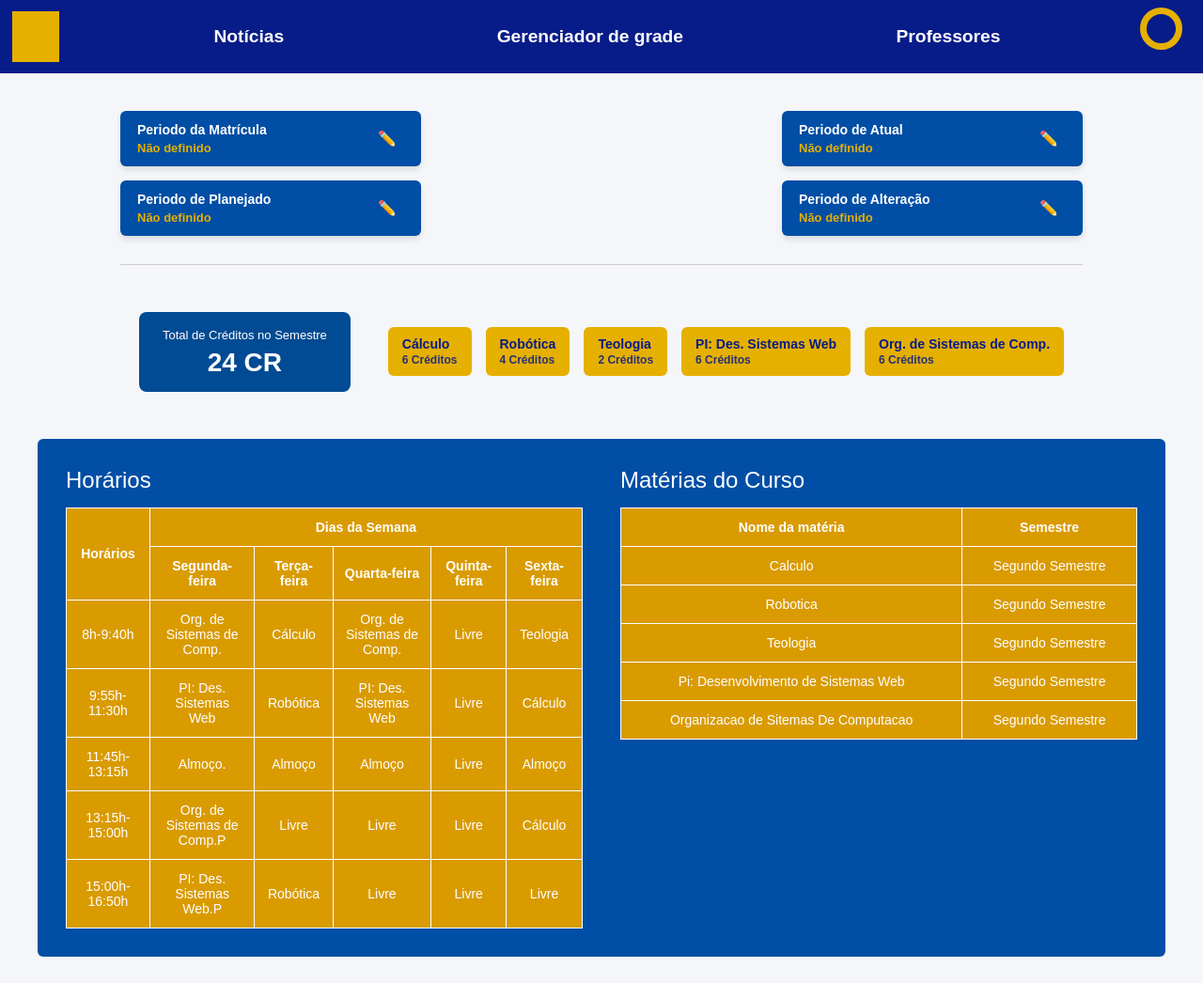
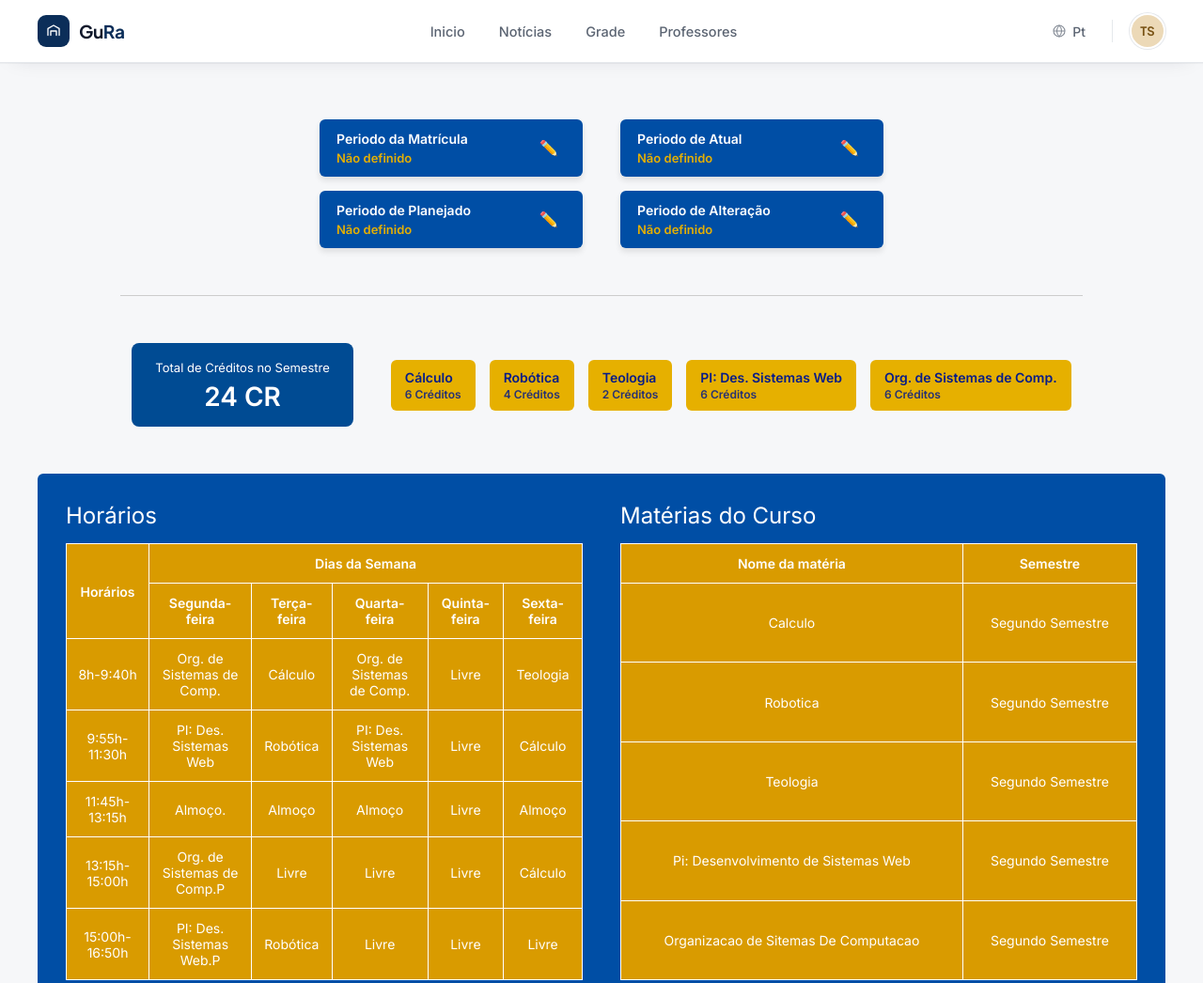
Before and after one commit to EvertonFernandesJr/GURA, a website: page gerenciador-grade.html in a window 1280 px wide. Shown: the top 1046 px of the page at 94% size. Drawn offline with Linux system fonts and the light colour scheme.

Commit message:
fix:correcao de bugs gerais

```diff
--- a/gerenciador-grade.html
+++ b/gerenciador-grade.html
@@ -5,21 +5,13 @@
     <meta name="viewport" content="width=device-width, initial-scale=1.0">
     <title>Gerenciador de Grade</title>
     <link rel="stylesheet" href="/src/styles/gerenciador-grade.css">
+    <link rel="stylesheet" href="/src/styles/navbar.css">
     <script src="/src/services/gerenciador-grade.js" defer></script>
+    <script src="/src/services/profileModal.js"></script>
+    <script src="/src/services/injectNavbar.js"></script>
 </head>
 <body>
-    <header class="navbar">
-        <div class="navbar-logo"></div>
-        <nav class="navbar-menu">
-            <a href="#noticias">Notícias</a>
-            <a href="/gerenciador-grade.html">Gerenciador de grade</a>
-            <a href="/notas-professores.html">Professores</a>
-        </nav>
-        <div class="navbar-profile">
-            <div class="profile-head"></div>
-            <div class="profile-body"></div>
-        </div>
-    </header>
+    <div id="header-nav"></div>
 
     <!-- CARDS DE TEXTO PARA OS 4 PERÍODOS -->
     <div class="container-topo">
--- a/src/styles/gerenciador-grade.css
+++ b/src/styles/gerenciador-grade.css
@@ -1,3 +1,4 @@
+@import url(theme.css);
 * {
     margin: 0;
     padding: 0;
@@ -19,71 +20,12 @@ body {
 
 
 /* ========================================
-   NAVBAR
-======================================== */
-
-.navbar {
-    width: 100%;
-    height: 9.73vh;
-    background-color: #071C88;
-    display: flex;
-    align-items: center;
-}
-
-/* Logo verde/amarela */
-.navbar-logo {
-    width: 3.88vw;
-    height: 6.81vh;
-    margin-left: 1.05vw;
-    background-color: #e6b000;
-}
-
-/* Menu */
-.navbar-menu {
-    height: 100%;
-    flex: 1;
-    display: flex;
-    align-items: center;
-    justify-content: space-around;
-    margin-left: 4vw;
-    margin-right: 2vw;
-}
-
-.navbar-menu a {
-    color: white;
-    text-decoration: none;
-    font-size: 1.5vw;
-    font-weight: bold;
-}
-
-/* Perfil */
-.navbar-profile {
-    width: 5vw;
-    height: 100%;
-    margin-right: 1vw;
-    position: relative;
-    display: flex;
-    justify-content: center;
-    align-items: center;
-}
-
-.profile-head {
-    width: 3.5vw;
-    height: 3.5vw;
-    border: 0.55vw solid #e6b000;
-    border-radius: 50%;
-    position: absolute;
-    top: 0.65vw;
-}
-
-
-/* ========================================
    CARDS DE PERÍODO (TOPO)
 ======================================== */
 
 .container-topo {
     display: flex;
-    justify-content: space-between;
+    justify-content: center;
     padding: 30px 10%;
     margin-top: 10px;
 }
@@ -94,6 +36,7 @@ body {
     flex-direction: column;
     gap: 15px;
     width: 320px;
+    padding: 20px;
 }
 
 .periodo-card {
@@ -232,6 +175,7 @@ hr {
 
 .coluna-tabela table {
     width: 100%;
+    height: 100%;
     border-collapse: collapse;
     background-color: #d99b00;
     border: 1px solid #ffffff;
```
